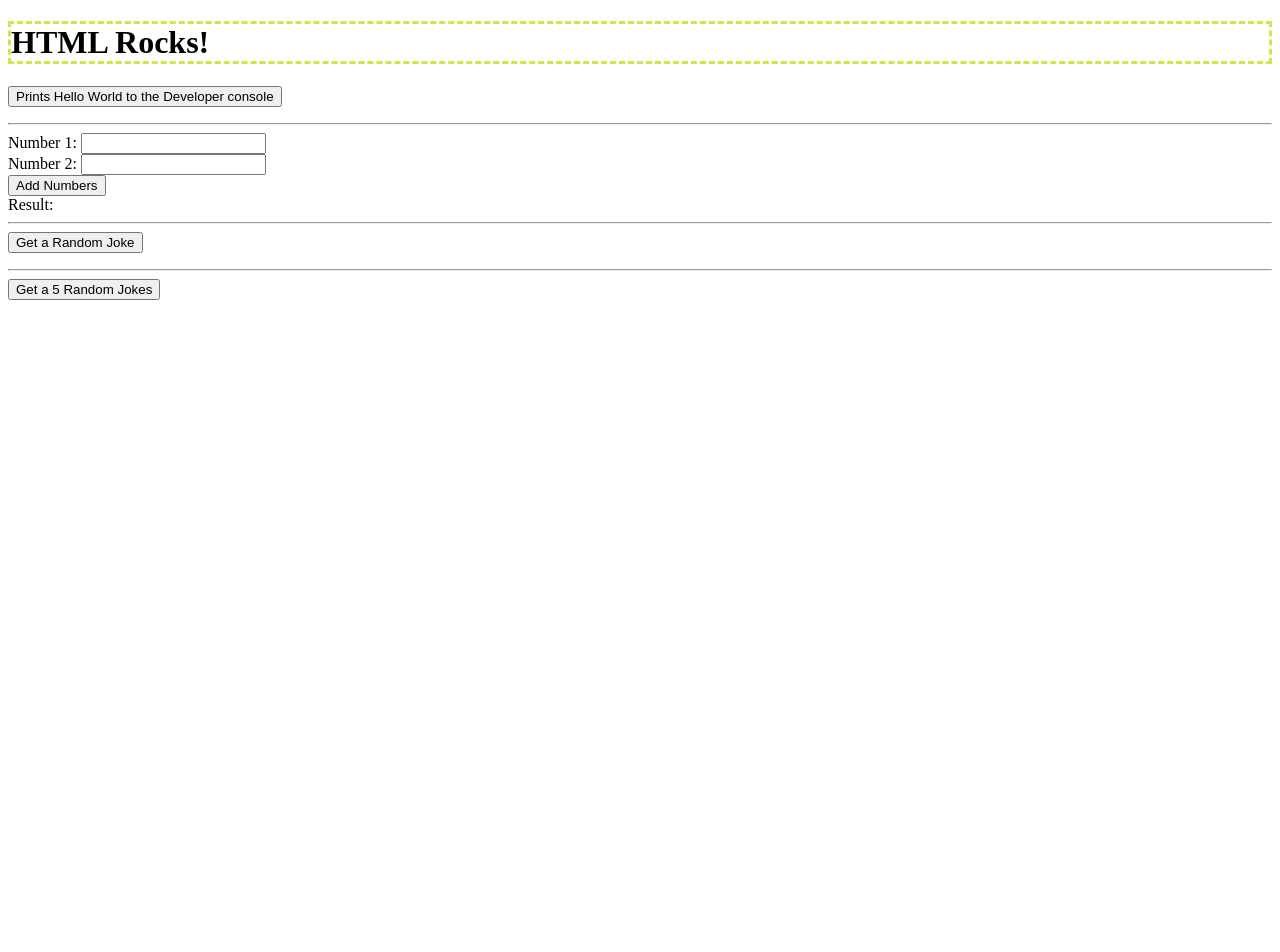
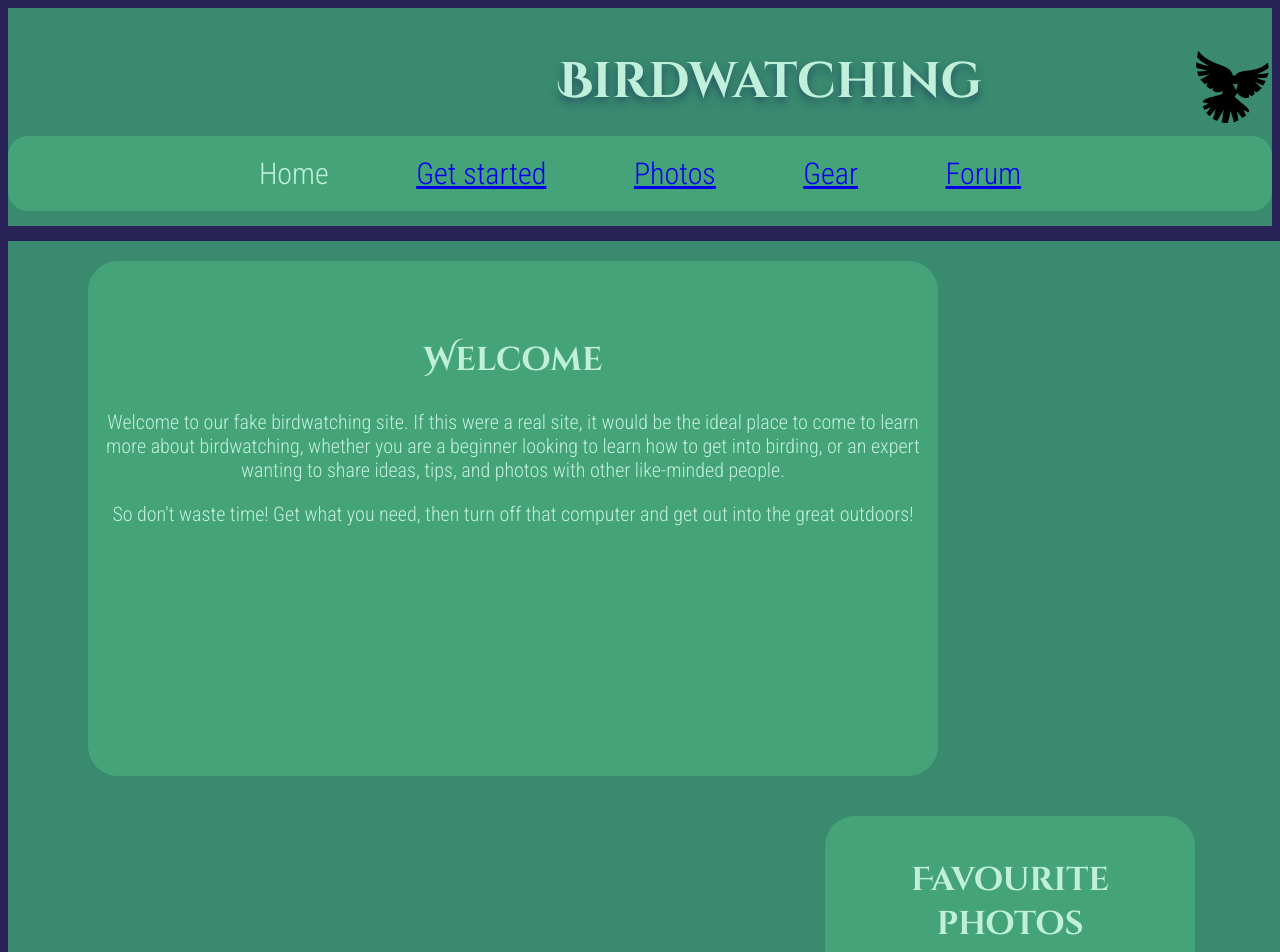
Before and after one commit to hstaub64/lab3, a website: page index.html in a window 1280 px wide. Shown: the top 952 px of the page. Before the commit the page ends 800 px from the top, so only its background shows below. Drawn offline with Linux system fonts and the light colour scheme.

Commit message:
finished lab

```diff
--- a/css/style.css
+++ b/css/style.css
@@ -1,29 +1,118 @@
-h1{
-  border-color: #d3e644;
-  border-style: dashed;
+h1 {
+    text-align: center;
+    font-family: 'Cinzel Decorative';
+    font-style: normal;
+    font-weight: 700;
+    src: url(https://fonts.gstatic.com/s/cinzeldecorative/v19/daaHSScvJGqLYhG8nNt8KPPswUAPniZoadlKSTG7lQ.woff2) format('woff2');
+    unicode-range: U+0100-02BA, U+02BD-02C5, U+02C7-02CC, U+02CE-02D7, U+02DD-02FF, U+0304, U+0308, U+0329, U+1D00-1DBF, U+1E00-1E9F, U+1EF2-1EFF, U+2020, U+20A0-20AB, U+20AD-20C0, U+2113, U+2C60-2C7F, U+A720-A7FF;
+    text-shadow: 0px 5px 8px rgba(23, 44, 92, 0.584);
+    font-size: 50px;
+    display: inline;
+    padding-left: 550px;
 }
 
-table {
-  border-collapse: collapse;
-  width: 100%;
-  margin-bottom: 20px;
+body {
+    background-color: rgb(40, 34, 87);
+    color: rgb(192, 240, 218);
 }
 
-th, td {
-  padding: 12px 15px;
-  text-align: left;
-  border-bottom: 1px solid #ddd;
+h2 {
+    font-family: 'Cinzel Decorative';
+    font-size: 33px;
 }
 
-th {
-  background-color: #f2f2f2;
-  font-weight: bold;
+.logo {
+    height: 80px;
+    top: 8px;
+    display: inline;
+    float: right;
 }
 
-tbody tr:nth-child(even) {
-  background-color: #f9f9f9;
+.navigation {
+    background-color: rgb(69, 163, 121);
+    overflow: hidden;
+    margin-top: 20px;
+    padding: 20px;
+    border-radius: 20px;
+    border: 30px;
+    text-align: center;
+    font-size: 30px;
 }
 
-tbody tr:hover {
-  background-color: #e9e9e9;
+.navigation a {
+    align-content: space-evenly;
+    font-family: 'Roboto Condensed';
+    font-weight: 300;
+    padding: 80px 40px;
 }
+
+.window1 {
+    width: 850px;
+    border-radius: 30px;
+    border: 30px;
+    padding: 15px;
+    padding-bottom: 230px;
+    padding-top: 50px;
+    margin: 20px;
+    margin-left: 80px;
+    float: left;
+    text-align: center;
+    background-color: rgb(69, 163, 121);
+    font-family: 'Roboto Condensed';
+    font-weight: 300;
+    box-sizing: border-box;
+}
+
+.window2 {
+    width: 370px;
+    border-radius: 30px;
+    border: 30px;
+    padding: 15px;
+    margin: 20px;
+    margin-left: 100px;
+    margin-right: 85px;
+    float: right;
+    background-color: rgb(69, 163, 121);
+    text-align: center;
+    box-sizing: border-box;
+}
+
+.thumbnail {
+    display: grid;
+    column-gap: 5px;
+    grid-template-columns: 0.2fr 0.2fr;
+    gap: 3px;
+    align-items: center;
+}
+
+img {
+    height: 170px;
+    width: auto;
+    vertical-align: middle;
+}
+
+footer {
+    font-family: 'Roboto Condensed';
+    background-color: rgb(57, 138, 111);
+    font-weight: 300;
+    padding: 10px;
+    margin-top: 590px;
+    text-align: left;
+}
+
+header {
+    background-color: rgb(57, 138, 111);
+    margin: 0px;
+    padding-top: 40px;
+    padding-bottom: 15px;
+}
+
+p {
+    font-size: 20px;
+}
+
+.main {
+    background-color: rgb(57, 138, 111);
+    position: absolute;
+    margin-top: 15px;
+}
--- a/index.html
+++ b/index.html
@@ -1,108 +1,57 @@
-<!doctype html>
-<html>
+<!DOCTYPE html>
+<html lang="en">
+  <head>
+    <meta charset="utf-8">
+    <title>Birdwatching</title>
+    <link href="https://fonts.googleapis.com/css?family=Roboto+Condensed:300%7CCinzel+Decorative:700" rel="stylesheet">
+    <link rel="stylesheet" href="css/style.css">
 
-<head>
-  <meta charset="utf-8">
-  <title>Hello World!</title>
-  <meta name="description" content="">
-  <meta name="viewport" content="width=device-width, initial-scale=1">
-  <link rel="stylesheet" href="css/style.css">
-  <link rel="shortcut icon" href="img/favicon.ico">
-</head>
+    <!--[if lt IE 9]>
+      <script src="https://cdnjs.cloudflare.com/ajax/libs/html5shiv/3.7.3/html5shiv.js"></script>
+    <![endif]-->
+  </head>
 
-<body>
-  <h1>HTML Rocks!</h1>
-  <p>
-    <button  onclick="helloWorld()">Prints Hello World to the Developer console</button>
-  </p>
-  <hr>
-  <form id="addForm">
-    <label for="num1">Number 1:</label>
-    <input type="number" id="num1" name="num1" required>
-    <br>
-    <label for="num2">Number 2:</label>
-    <input type="number" id="num2" name="num2" required>
-    <br>
-    <button type="submit">Add Numbers</button>
-  </form>
+  <body>
+    <header>
+      <h1>Birdwatching</h1>
+      <img src="img/dove.png" alt="a simple dove logo" class="logo">
 
-  <label id="result">Result:</label>
+      <div class="navigation">
+        <a class="navigation a">Home</a>
+        <a class="navigation a" href="#">Get started</a>
+        <a class="navigation a" href="#">Photos</a>
+        <a class="navigation a" href="#">Gear</a>
+        <a class="navigation a" href="#">Forum</a>
+      </div>
+    </header>
 
-  <hr>
+    <div class="main">
+      <div class="window1">
+        <h2>Welcome</h2>
 
-  <button id="jokeButton">Get a Random Joke</button>
-  <p id="joke"></p>
+        <p>Welcome to our fake birdwatching site. If this were a real site, it would be the ideal place to come to learn more about birdwatching, whether you are a beginner looking to learn how to get into birding, or an expert wanting to share ideas, tips, and photos with other like-minded people.</p>
 
-  <hr>
-  <button id="jokeButtonTable">Get a  5 Random Jokes</button>
-  <table id="jokeTable"></table>
+        <p>So don't waste time! Get what you need, then turn off that computer and get out into the great outdoors!</p>
+      </div>
 
-  <script type="module" script="js/main.js">
-    import {helloWorld, add, fetchRandomJoke, fetch5RandomJokes} from './js/main.js';
+      <div class="window2">
+        <h2>Favourite photos</h2>
 
-    // This shows how to assign a function to the window object
-    // so that it can be called from the browser console
-    window.helloWorld = helloWorld;
+        <div class="thumbnail">
+          <a href="img/favorite-1.jpg"><img src="img/favorite-1_th.jpg" alt="Small black bird, black claws, long black slender beak, links to larger version of the image"></a>
+          <a href="img/favorite-2.jpg"><img src="img/favorite-2_th.jpg" alt="Top half of a pretty bird with bright blue plumage on neck, light colored beak, blue headdress, links to larger version of the image"></a>
+          <a href="img/favorite-3.jpg"><img src="img/favorite-3_th.jpg" alt="Top half of a large bird with white plumage, very long curved narrow light colored break, links to larger version of the image"></a>
+          <a href="img/favorite-4.jpg"><img src="img/favorite-4_th.jpg" alt="Large bird, mostly white plumage with black plumage on back and rear, long straight white beak, links to larger version of the image"></a>
+        </div>
+      </div>
 
-    // This shows how to add an event listener to a button in the HTML
-    // and call a function when the button is clicked
-    const form = document.getElementById('addForm');
-    form.addEventListener('submit', function(e) {
-      e.preventDefault();
-      const num1 = parseFloat(document.getElementById('num1').value);
-      const num2 = parseFloat(document.getElementById('num2').value);
-      try{
-        const result = add(num1, num2);
-        document.getElementById('result').textContent = `Result: ${result}`;
-      }catch(e){
-        console.error(e);
-        document.getElementById('result').textContent = `Error: ${e.message}`;
-      }
+    </div>
 
-    });
+    <footer>
+      <p>This fake website example is CC0 — any part of this code may be reused in any way you wish. Original example written by Chris Mills, 2016.</p>
 
-    // this shows how to add an event listener to a button in the HTML
-    // that calls a function that fetches a random joke from an API
-    // and displays it on the page
-    const jokebtn = document.getElementById('jokeButton');
-    const jokeresult = document.getElementById('joke');
-    jokebtn.addEventListener('click', async () => {
-      try {
-        jokeresult.textContent = 'Loading...';
-        const joke = await fetchRandomJoke();
-        document.getElementById('joke').textContent = joke;
-      } catch (e) {
-        console.error(e);
-        document.getElementById('joke').textContent = `Error: ${e.message}`;
-      }
-    });
+      <p><a href="http://game-icons.net/lorc/originals/dove.html">Dove icon</a> by Lorc.</p>
+    </footer>
 
-    // this shows how to add an event listener to a button in the HTML
-    // that calls a function that fetches 5 random jokes from an API
-    // and displays them in a table on the page
-    const jokeTableBtn = document.getElementById('jokeButtonTable');
-    const jokeTable = document.getElementById('jokeTable');
-    jokeTableBtn.addEventListener('click', async () => {
-      try {
-        jokeTable.textContent = 'Loading...';
-        const joke = await fetch5RandomJokes();
-        jokeTable.innerHTML = `
-              <thead>
-              <tr>
-                <th>Joke</th>
-              </tr>
-              </thead>
-              <tbody>
-              ${joke.map(j => `<tr><td>${j}</td></tr>`).join('')}
-              </tbody>
-            `;
-      } catch (e) {
-        console.error(e);
-        document.getElementById('joke').textContent = `Error: ${e.message}`;
-      }
-    });
-  </script>
-
-</body>
-
+  </body>
 </html>
```
Also changed, not shown: img/dove.png (added), img/favicon.ico (deleted), img/favorite-1.jpg (added), img/favorite-1_th.jpg (added), img/favorite-2.jpg (added), img/favorite-2_th.jpg (added), img/favorite-3.jpg (added), img/favorite-3_th.jpg (added), img/favorite-4.jpg (added), img/favorite-4_th.jpg (added).
